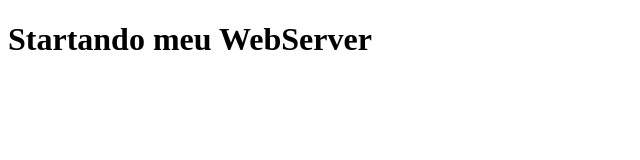
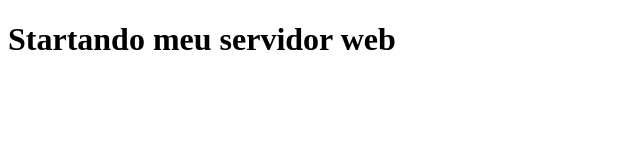
Before and after one commit to claudiomazzei/Devops-WebServer, a plain HTML site: page index.html in a window 1280 px wide. Shown: the whole page, without its empty margins (0-640 px from the left). Drawn offline with Linux system fonts and the light colour scheme.

Commit message:
Commit no main

```diff
--- a/index.html
+++ b/index.html
@@ -7,6 +7,6 @@
     <title>Document</title>
 </head>
 <body>
-    <h1>Startando meu WebServer</h1>
+    <h1>Startando meu servidor web</h1>
 </body>
 </html>
```
